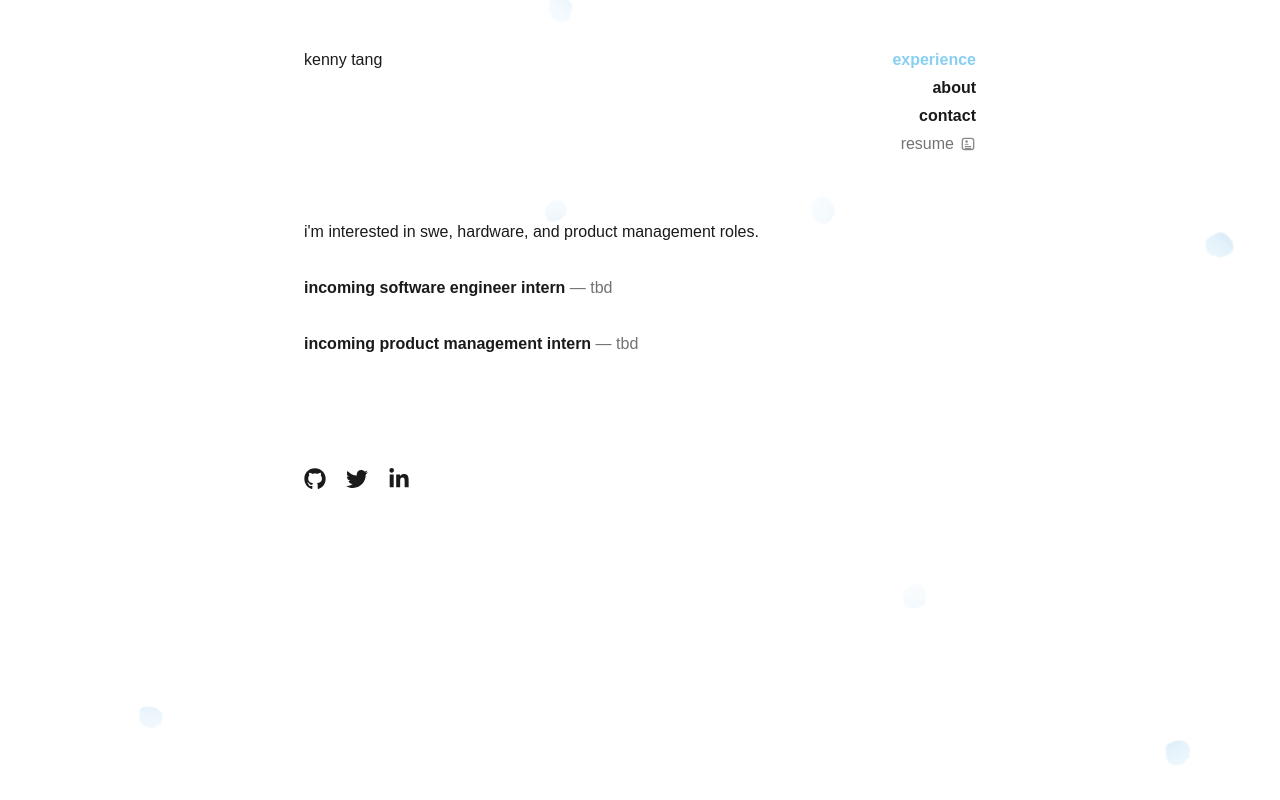
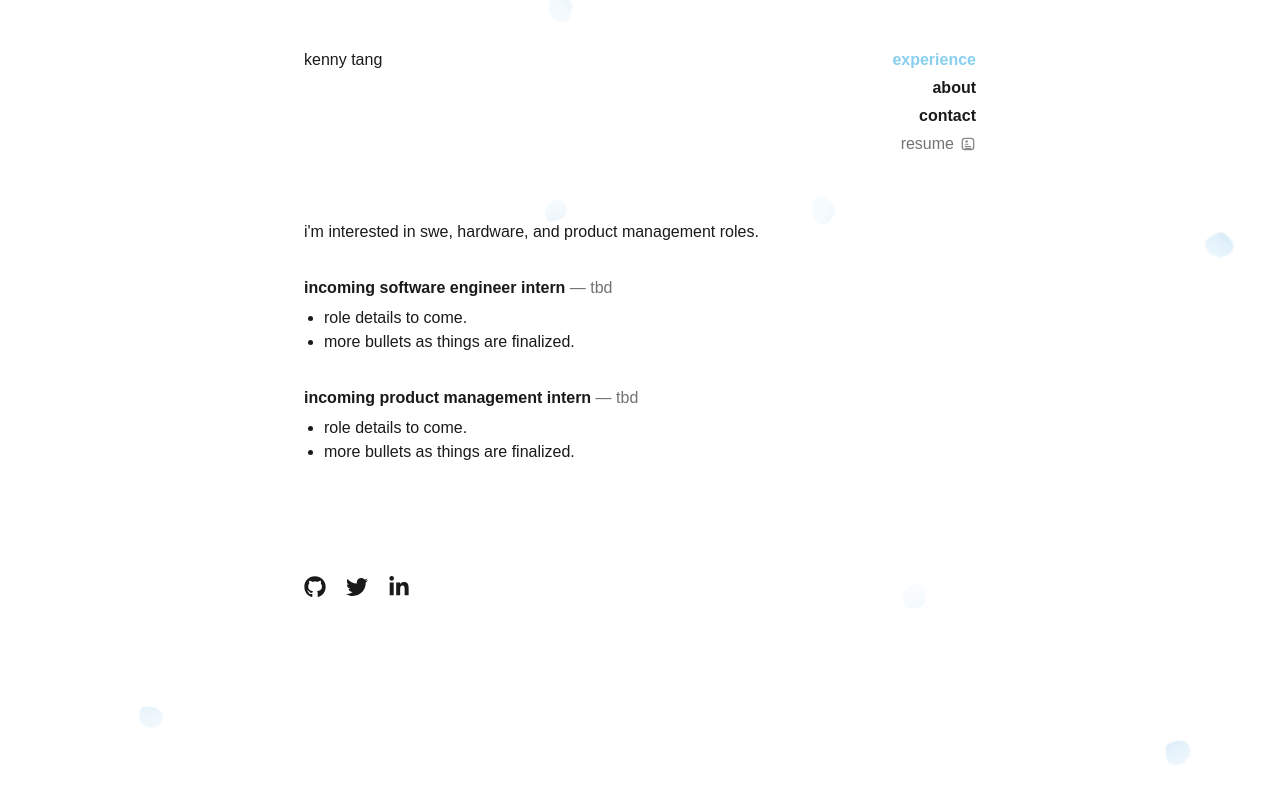
Before and after one commit to kennyzcx/kennyzcx.github.io, a Next.js app: page /experience in a window 1280 px wide. Built offline with nearby package versions, Linux system fonts and the light colour scheme; a web font is replaced by a local one.

Commit message:
added  temporary experience bullets

```diff
--- a/app/experience/page.tsx
+++ b/app/experience/page.tsx
@@ -14,6 +14,8 @@ export default function Experience() {
         <h2 className="inline font-bold">incoming software engineer intern</h2>{" "}
         <span className="text-neutral-500">— tbd</span>
         <ul className="list-disc ml-5 mt-1.5">
+          <li>role details to come.</li>
+          <li>more bullets as things are finalized.</li>
         </ul>
       </div>
 
@@ -21,6 +23,8 @@ export default function Experience() {
         <h2 className="inline font-bold">incoming product management intern</h2>{" "}
         <span className="text-neutral-500">— tbd</span>
         <ul className="list-disc ml-5 mt-1.5">
+          <li>role details to come.</li>
+          <li>more bullets as things are finalized.</li>
         </ul>
       </div>
     </>
```
